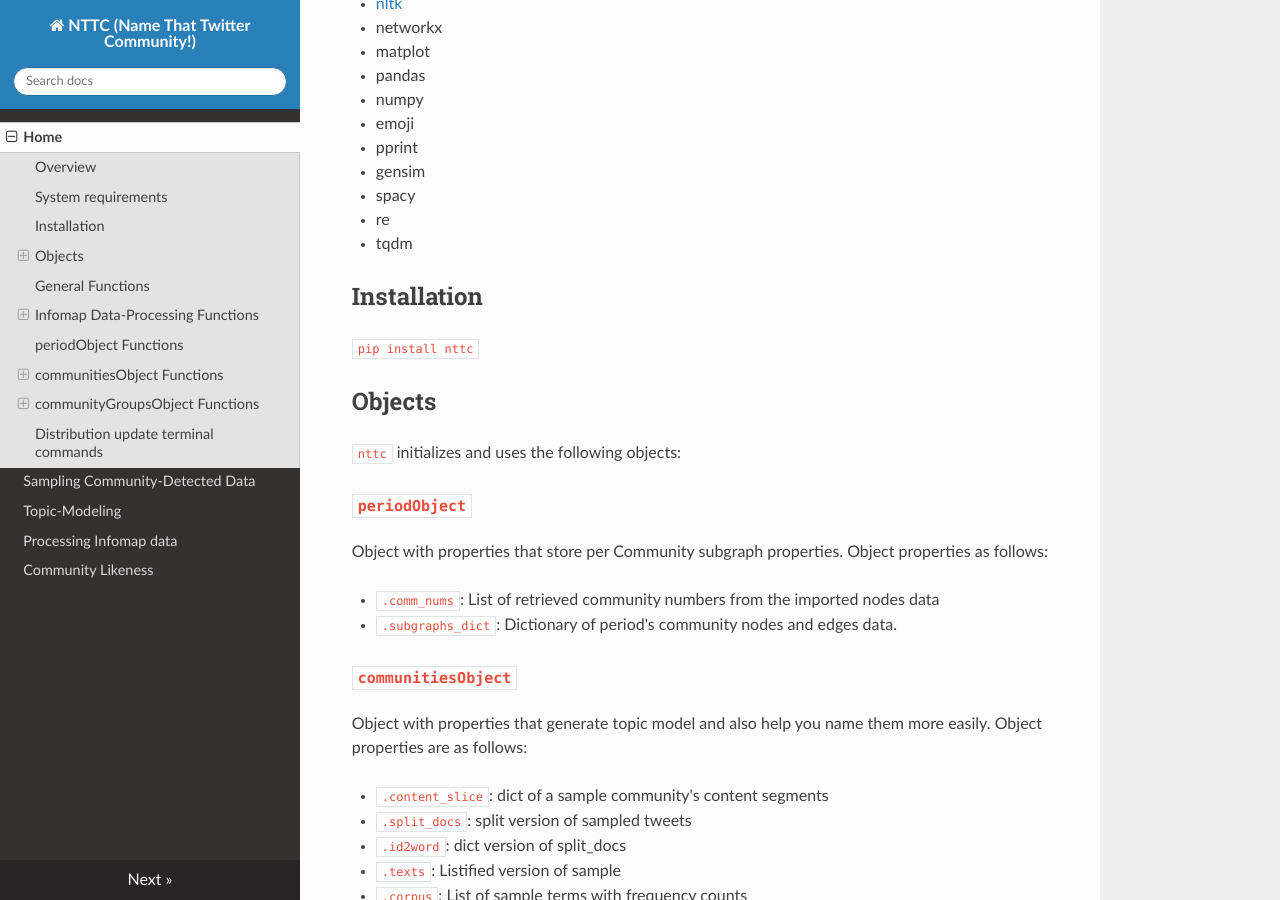
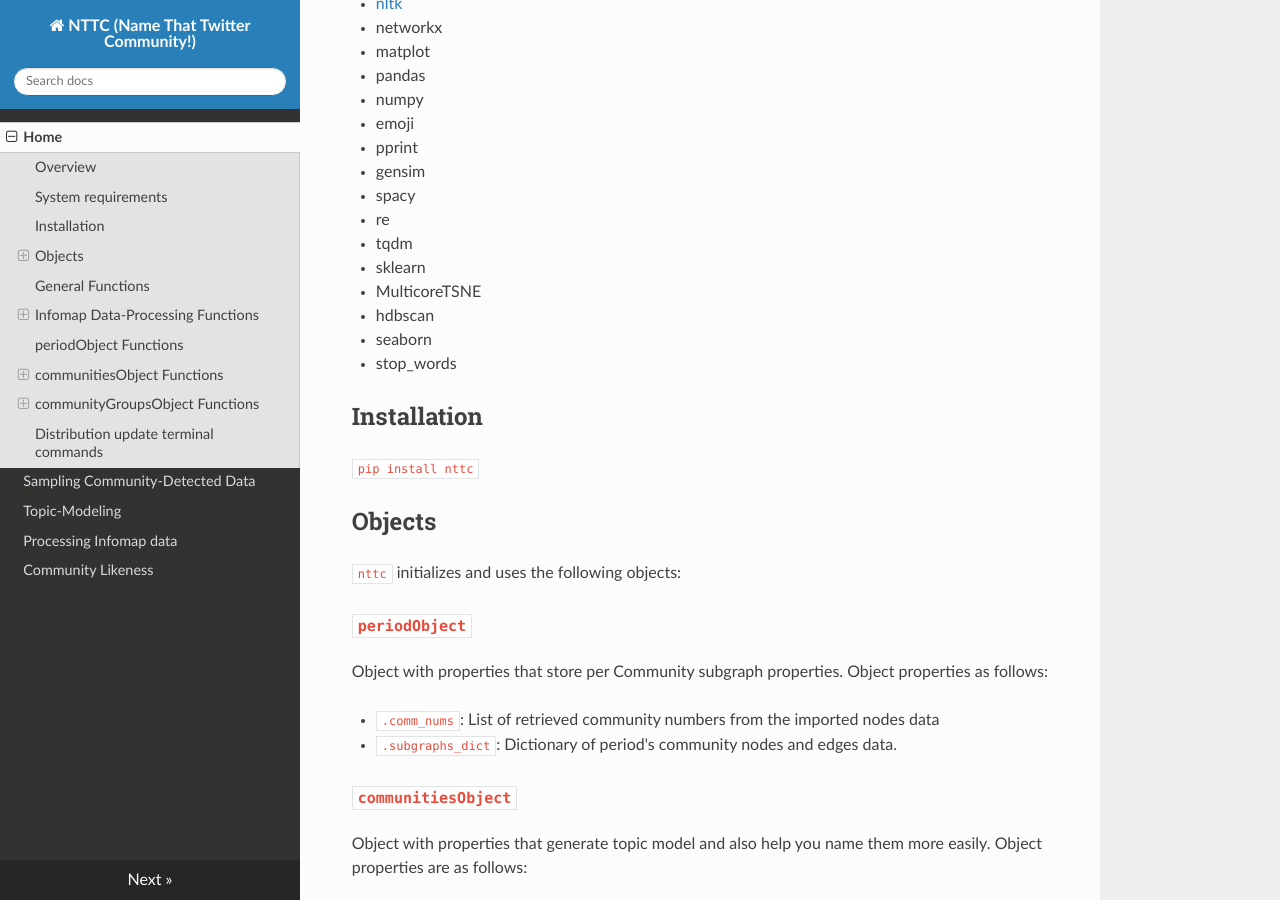
Before and after one commit to lingeringcode/nttc, an MkDocs documentation site: the page built from docs/index.md, in a window 1280 px wide and 900 px high, scrolled down 894 px. Built offline with MkDocs 1.6.1, drawn with Linux system fonts in a browser that asks for light colours; nearby versions of some CDN libraries.

````diff
--- a/docs/index.md
+++ b/docs/index.md
@@ -32,6 +32,11 @@ It functions only with Python 3.x and is not backwards-compatible (although one
 * spacy
 * re
 * tqdm
+* sklearn
+* MulticoreTSNE
+* hdbscan
+* seaborn
+* stop_words
 
 ## Installation
 ```pip install nttc```
````
Also changed, not shown: README.md (+5 -0 lines).
